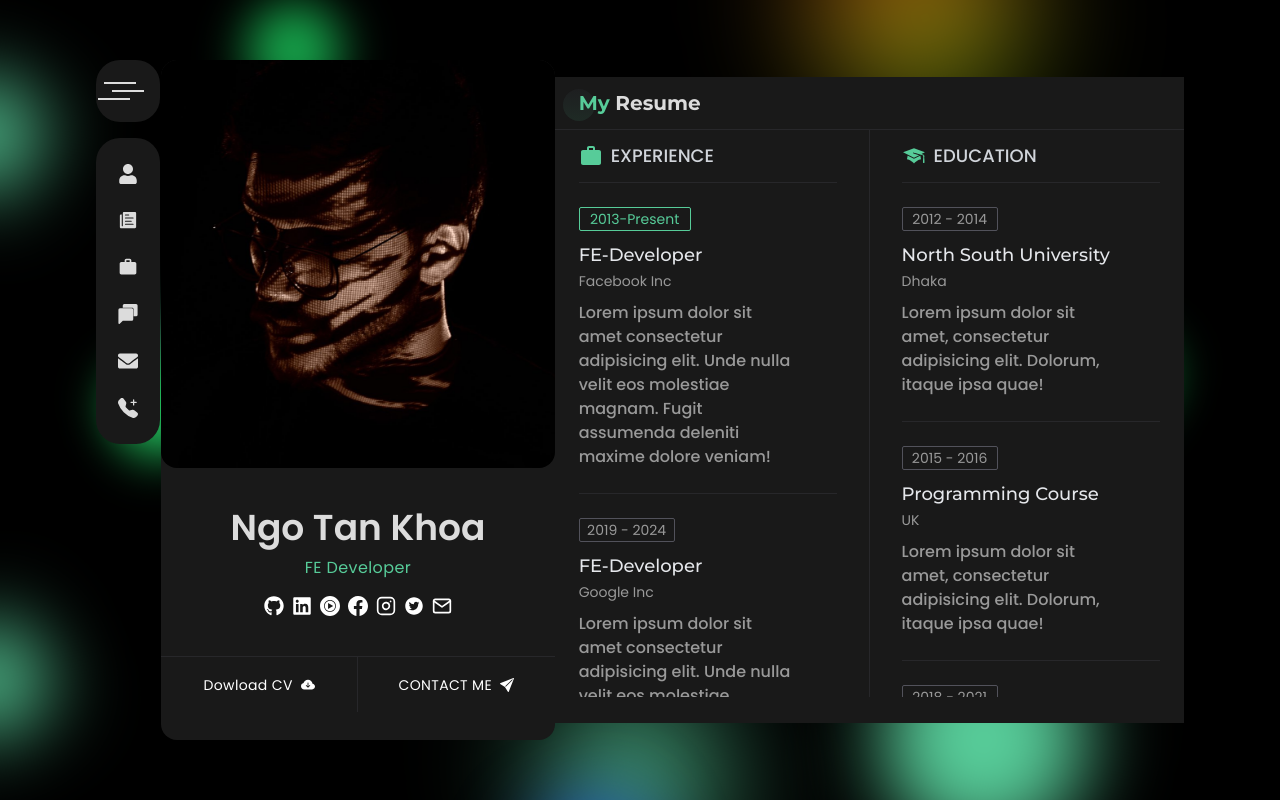
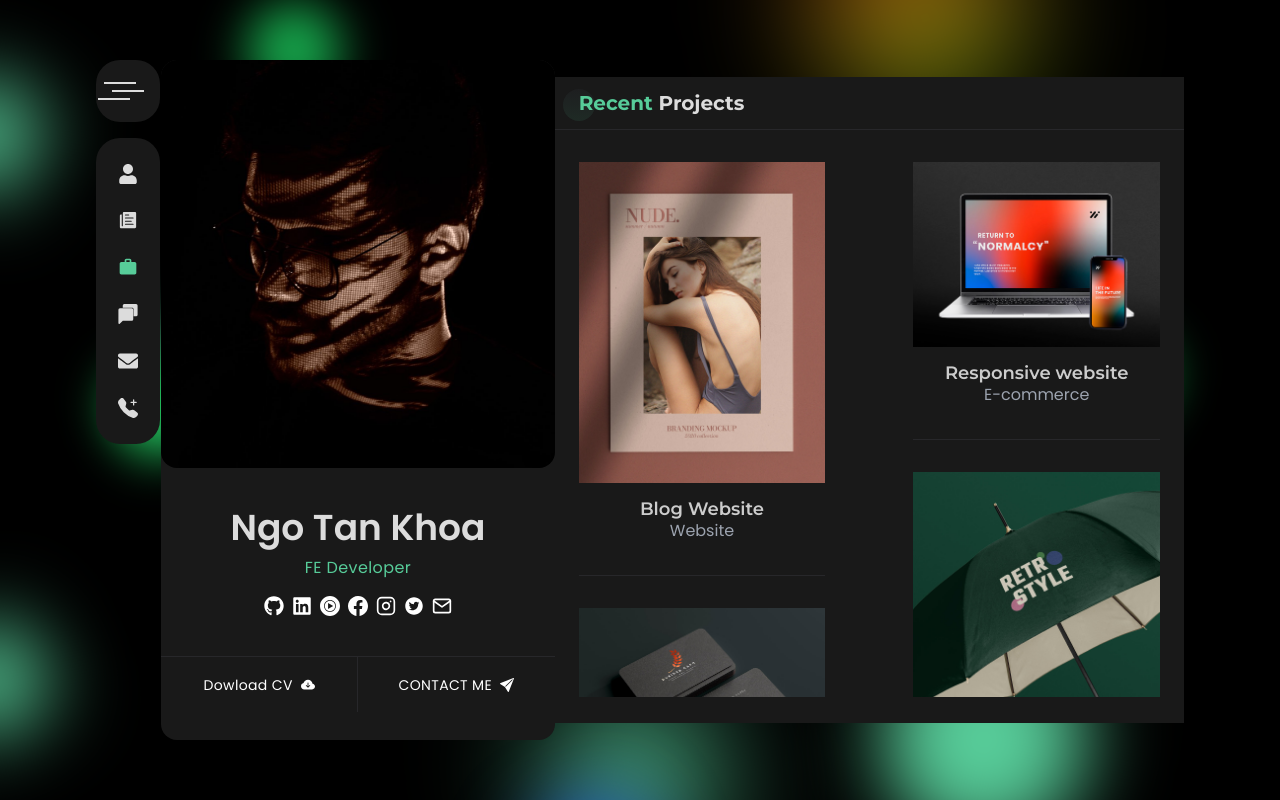
Before and after one commit to NgoTanKhoa21042001/portfolio-new, a React (Vite) app: page / in a window 1280 px wide. Both pictures are taken after a click on the element "PROJECTS". Built offline with nearby package versions, Linux system fonts and the light colour scheme.

Commit message:
complete recent projects

```diff
--- a/src/Home.jsx
+++ b/src/Home.jsx
@@ -9,6 +9,8 @@ import { SiGooglechat } from 'react-icons/si'
 import { BsTelephonePlusFill } from 'react-icons/bs'
 import About from './components/about/About'
 import Resume from './components/resume/Resume'
+import Projects from './components/projects/Projects'
+import Blog from './components/blog/Blog'
 const Home = () => {
   const [about, setAbout] = useState(true)
   const [resume, setResume] = useState(false)
@@ -31,34 +33,56 @@ const Home = () => {
         {/* Other icon */}
         <div className='w-full h-96 bg-bodyColor rounded-3xl py-6 flex flex-col items-center justify-between'>
           <span
-            onclick={() =>
-              setAbout(true) &
-              setResume(false) &
-              setProjects(false) &
-              setProjects(false) &
-              setBlog(false) &
-              setContact(false)
-            }
-            className='w-full h-6 text-textColor text-xl flex items-center justify-center hover:text-designColor duration-300 cursor-pointer relative group'
+            onClick={() => setAbout(true) & setResume(false) & setProjects(false) & setBlog(false) & setContact(false)}
+            className={`${
+              about
+                ? 'text-designColor'
+                : 'w-full h-6 text-textColor text-xl flex items-center justify-center hover:text-designColor duration-300 cursor-pointer relative group'
+            } w-full h-6 text-xl flex items-center justify-center hover:text-designColor duration-300 cursor-pointer relative group`}
+            // className="w-full h-6 text-textColor text-xl flex items-center justify-center hover:text-designColor duration-300 cursor-pointer relative group"
           >
             <FaUser />{' '}
             <span className='absolute text-black font-medium text-xs uppercase bg-designColor px-4 py-[1px] rounded-xl left-0 translate-x-8 group-hover:translate-x-12 transition-all duration-300 z-20 opacity-0 group-hover:opacity-100'>
               About
             </span>
           </span>
-          <span className='w-full h-6 text-textColor text-xl flex items-center justify-center hover:text-designColor duration-300 cursor-pointer relative group'>
+          <span
+            onClick={() => setAbout(false) & setResume(true) & setProjects(false) & setBlog(false) & setContact(false)}
+            className={`${
+              resume
+                ? 'text-designColor'
+                : 'w-full h-6 text-textColor text-xl flex items-center justify-center hover:text-designColor duration-300 cursor-pointer relative group'
+            } w-full h-6 text-xl flex items-center justify-center hover:text-designColor duration-300 cursor-pointer relative group`}
+            // className="w-full h-6 text-textColor text-xl flex items-center justify-center hover:text-designColor duration-300 cursor-pointer relative group"
+          >
             <IoIosPaper />{' '}
             <span className='absolute text-black font-medium text-xs uppercase bg-designColor px-4 py-[1px] rounded-xl left-0 translate-x-8 group-hover:translate-x-12 transition-all duration-300 z-20 opacity-0 group-hover:opacity-100'>
               Resume
             </span>
           </span>
-          <span className='w-full h-6 text-textColor text-xl flex items-center justify-center hover:text-designColor duration-300 cursor-pointer relative group'>
+          <span
+            onClick={() => setAbout(false) & setResume(false) & setProjects(true) & setBlog(false) & setContact(false)}
+            className={`${
+              projects
+                ? 'text-designColor'
+                : 'w-full h-6 text-textColor text-xl flex items-center justify-center hover:text-designColor duration-300 cursor-pointer relative group'
+            } w-full h-6 text-xl flex items-center justify-center hover:text-designColor duration-300 cursor-pointer relative group`}
+            // className="w-full h-6 text-textColor text-xl flex items-center justify-center hover:text-designColor duration-300 cursor-pointer relative group"
+          >
             <MdWork />{' '}
             <span className='absolute text-black font-medium text-xs uppercase bg-designColor px-4 py-[1px] rounded-xl left-0 translate-x-8 group-hover:translate-x-12 transition-all duration-300 z-20 opacity-0 group-hover:opacity-100'>
               Projects
             </span>
           </span>
-          <span className='w-full h-6 text-textColor text-xl flex items-center justify-center hover:text-designColor duration-300 cursor-pointer relative group'>
+          <span
+            onClick={() => setAbout(false) & setResume(false) & setProjects(false) & setBlog(true) & setContact(false)}
+            className={`${
+              blog
+                ? 'text-designColor'
+                : 'w-full h-6 text-textColor text-xl flex items-center justify-center hover:text-designColor duration-300 cursor-pointer relative group'
+            } w-full h-6 text-xl flex items-center justify-center hover:text-designColor duration-300 cursor-pointer relative group`}
+            // className="w-full h-6 text-textColor text-xl flex items-center justify-center hover:text-designColor duration-300 cursor-pointer relative group"
+          >
             <SiGooglechat />{' '}
             <span className='absolute text-black font-medium text-xs uppercase bg-designColor px-4 py-[1px] rounded-xl left-0 translate-x-8 group-hover:translate-x-12 transition-all duration-300 z-20 opacity-0 group-hover:opacity-100'>
               Blog
@@ -84,8 +108,10 @@ const Home = () => {
         {/* Right part start */}
         <div className='w-8/12 h-[95%] bg-bodyColor '>
           <div className='w-full h-[96%] overflow-y-scroll'>
-            {/* <About /> */}
-            <Resume />
+            {about && <About />}
+            {resume && <Resume />}
+            {projects && <Projects />}
+            {blog && <Blog />}
           </div>
         </div>
       </div>
--- /dev/null
+++ b/src/components/blog/Blog.jsx
@@ -0,0 +1,8 @@
+/* eslint-disable no-unused-vars */
+import React from 'react'
+
+const Blog = () => {
+  return <div>BLog</div>
+}
+
+export default Blog
--- /dev/null
+++ b/src/components/contact/Contact.jsx
@@ -0,0 +1,8 @@
+/* eslint-disable no-unused-vars */
+import React from 'react'
+
+const Contact = () => {
+  return <div></div>
+}
+
+export default Contact
--- /dev/null
+++ b/src/components/projects/ProjectCard.jsx
@@ -0,0 +1,22 @@
+/* eslint-disable react/prop-types */
+/* eslint-disable no-unused-vars */
+import React from 'react'
+
+const ProjectCard = ({ title, category, image }) => {
+  return (
+    <div className='w-full py-8 flex flex-col justify-center items-center border-b-[1px] border-b-zinc-800'>
+      <div className='w-full h-full mb-3 overflow-hidden relative cursor-pointer group'>
+        <img
+          src={image}
+          alt='cardImage'
+          className='w-full h-full object-cover scale-100 group-hover:scale-110 duration-300 cursor-pointer'
+        />
+        <div className='w-full h-full absolute top-0 left-0 hover:bg-gradient-to-r from-green-600 via-green-600 to-green-200 opacity-20'></div>
+      </div>
+      <h3 className='font-titleFont text-lg font-semibold text-[#ccc]'>{title}</h3>
+      <p className='text-base text-gray-400 -mt-1'>{category}</p>
+    </div>
+  )
+}
+
+export default ProjectCard
--- /dev/null
+++ b/src/components/projects/Projects.jsx
@@ -0,0 +1,37 @@
+/* eslint-disable no-unused-vars */
+import React from 'react'
+import Title from '../home/Title'
+import ProjectCard from './ProjectCard'
+import {
+  workImgOne,
+  workImgTwo,
+  workImgThree,
+  workImgFour,
+  workImgFive,
+  workImgSix,
+  workImgSeven,
+  workImgEight
+} from '../../assets'
+const Projects = () => {
+  return (
+    <>
+      <Title title='Recent' subTitle='Projects' />
+      <div className='w-full grid grid-cols-2 gap-10'>
+        <div className='px-6'>
+          <ProjectCard title='Blog Website' category='Website' image={workImgThree} />
+          <ProjectCard title='Business Card Design' category='Design' image={workImgOne} />
+          <ProjectCard title='Infinity Logo' category='Logo' image={workImgTwo} />
+          <ProjectCard title='Mobile Application' category='Shopping' image={workImgFive} />
+        </div>
+        <div className='px-6'>
+          <ProjectCard title='Responsive website' category='E-commerce' image={workImgFour} />
+          <ProjectCard title='Grapic Design' category='Design' image={workImgSix} />
+          <ProjectCard title='Ideas & Blog' category='Website' image={workImgEight} />
+          <ProjectCard title='ZOSS Logo' category='Logo' image={workImgSeven} />
+        </div>
+      </div>
+    </>
+  )
+}
+
+export default Projects
```
